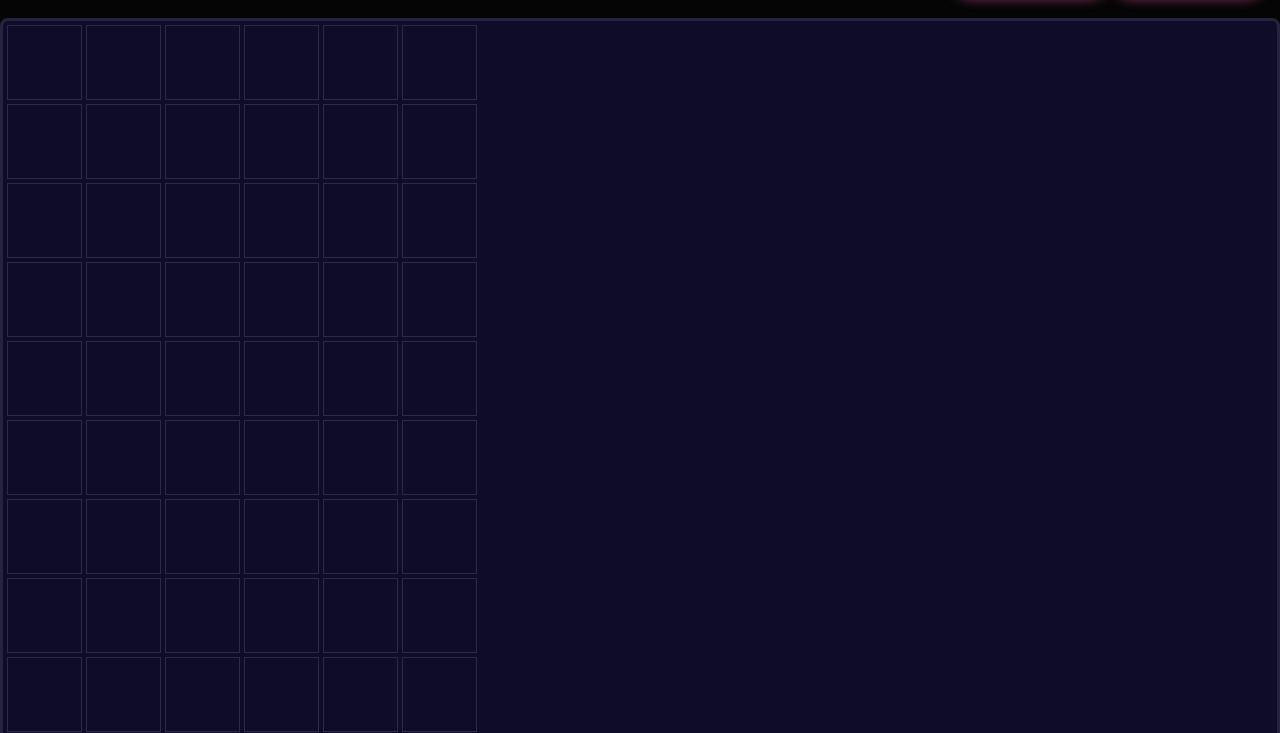
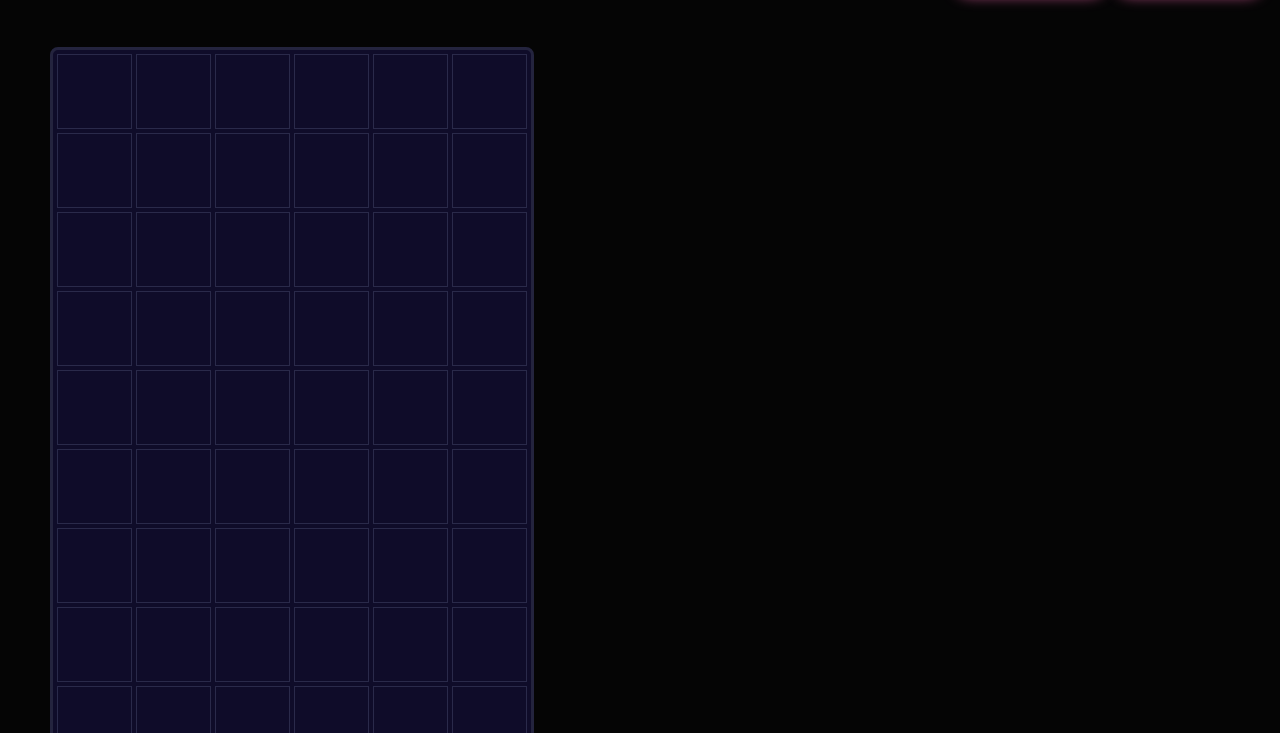
Before and after one commit to Ani97263/chain_rxn, a plain HTML site: page index.html in a window 1280 px wide. Shown: the part 66-799 px from the top of the page. Drawn offline with Linux system fonts and the light colour scheme.

Commit message:
Update styles.css

```diff
--- a/styles.css
+++ b/styles.css
@@ -45,7 +45,9 @@
     grid-template-columns: repeat(6, 75px);
     grid-template-rows: repeat(12, 75px);
     gap: 4px;
-    margin: 20px auto;
+    width: fit-content;
+    height: fit-content;
+    margin: 50px;
     background: #0f0c29;
     border: 3px solid #24243e;
     padding: 4px;
```
